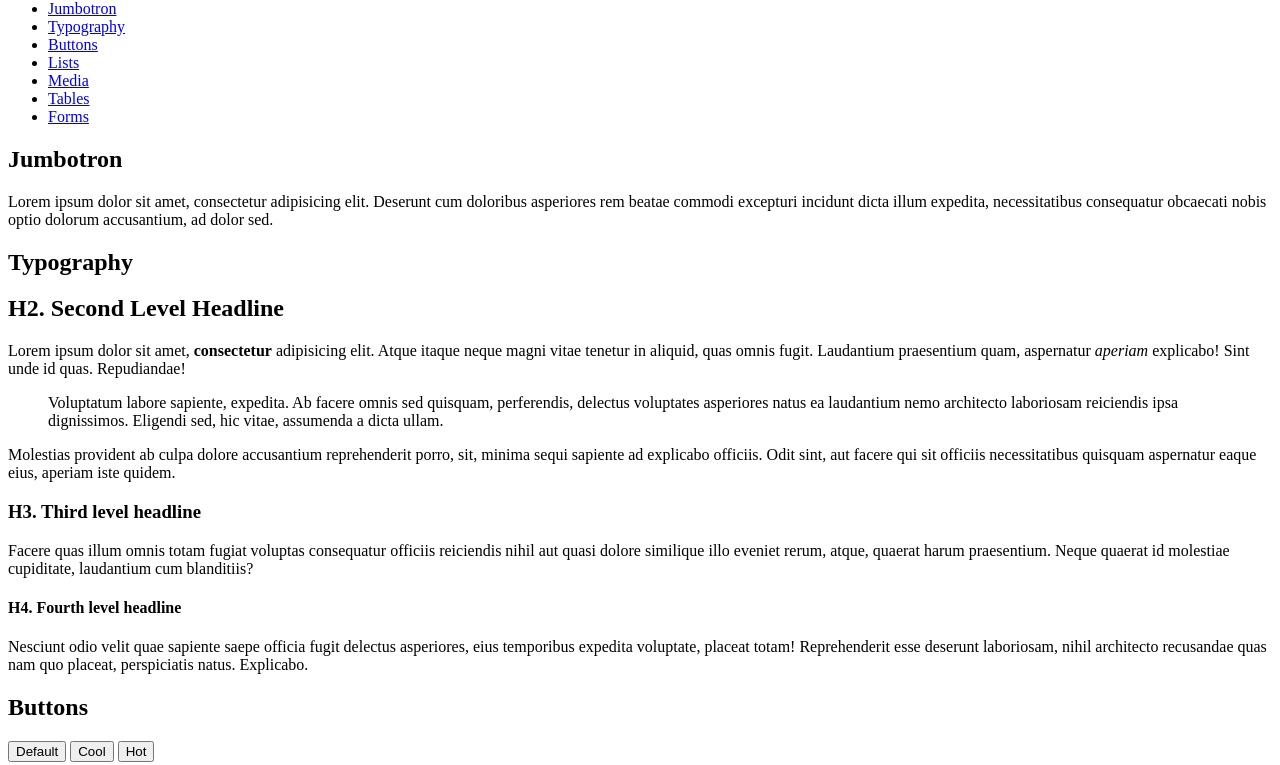
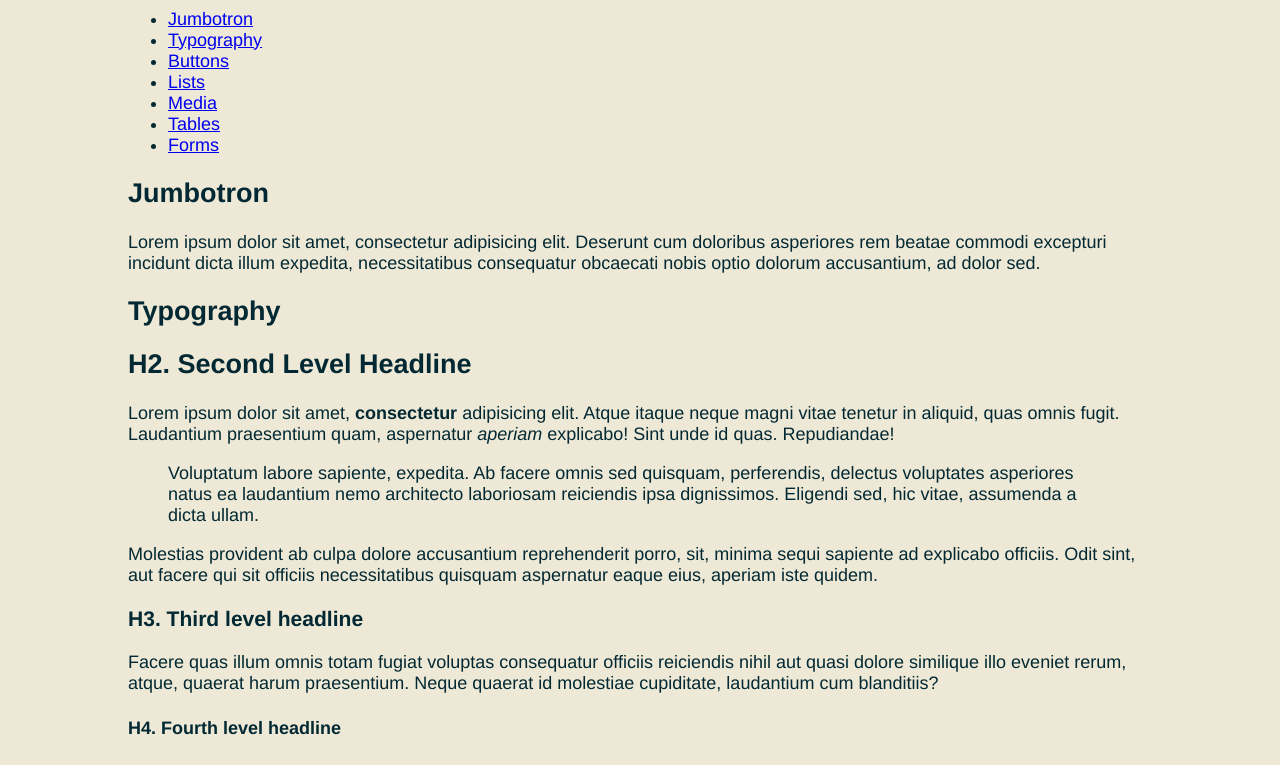
Before and after one commit to planetoftheweb/sassEssentials, a website: page builds/sassEssentials/index.html in a window 1280 px wide. Shown: the part 67-832 px from the top of the page. Drawn offline with Linux system fonts and the light colour scheme.

Commit message:
modified scss files

```diff
--- /dev/null
+++ b/process/sass/style.scss
@@ -0,0 +1,17 @@
+ html {
+  font-size: 62.5%;
+}
+
+body {
+  margin: 0;
+  padding: 0;
+  font-size: 1.8rem;
+  font-family: 'Helvetica', sans-serif;
+  color: #022933;
+  background-color: #EEE8D6;
+}
+
+.container {
+  width: 80%;
+  margin: 0 auto;
+}
```
Also changed, not shown: builds/sassEssentials/css/style.css.
